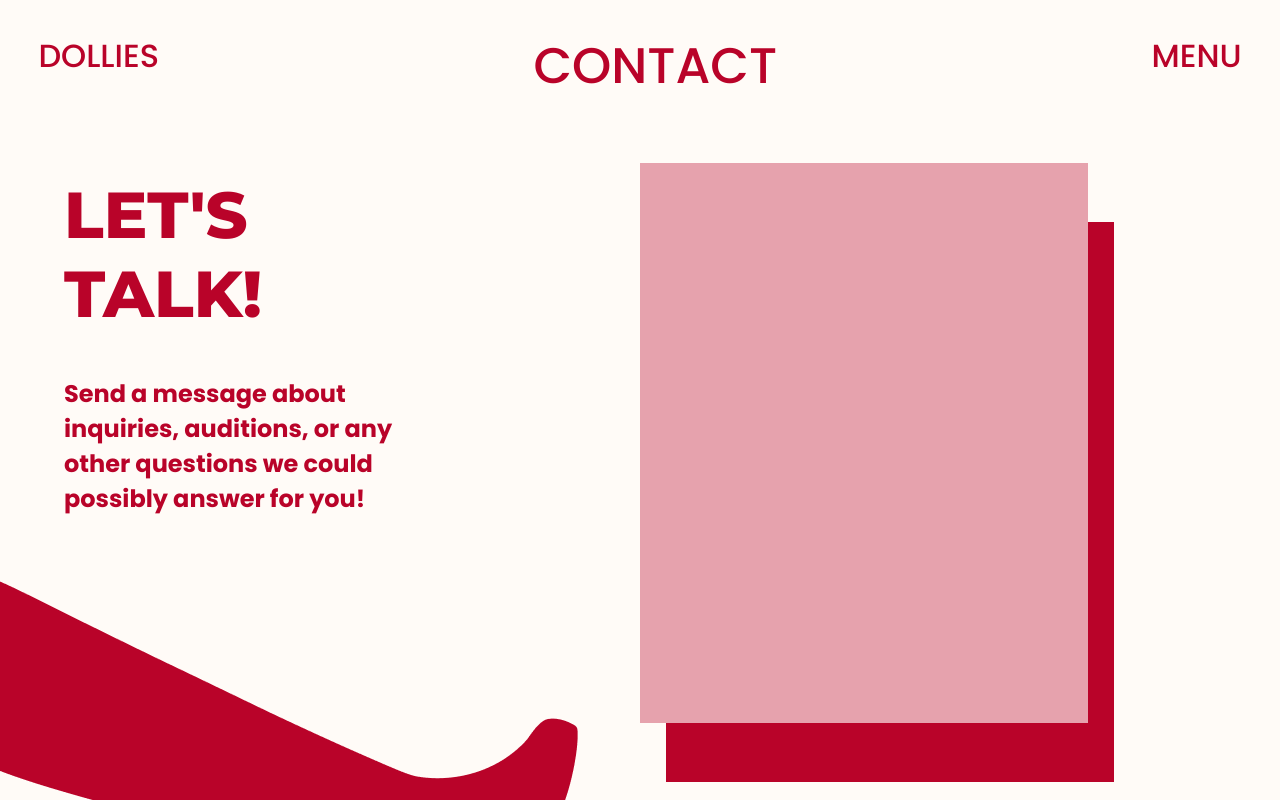
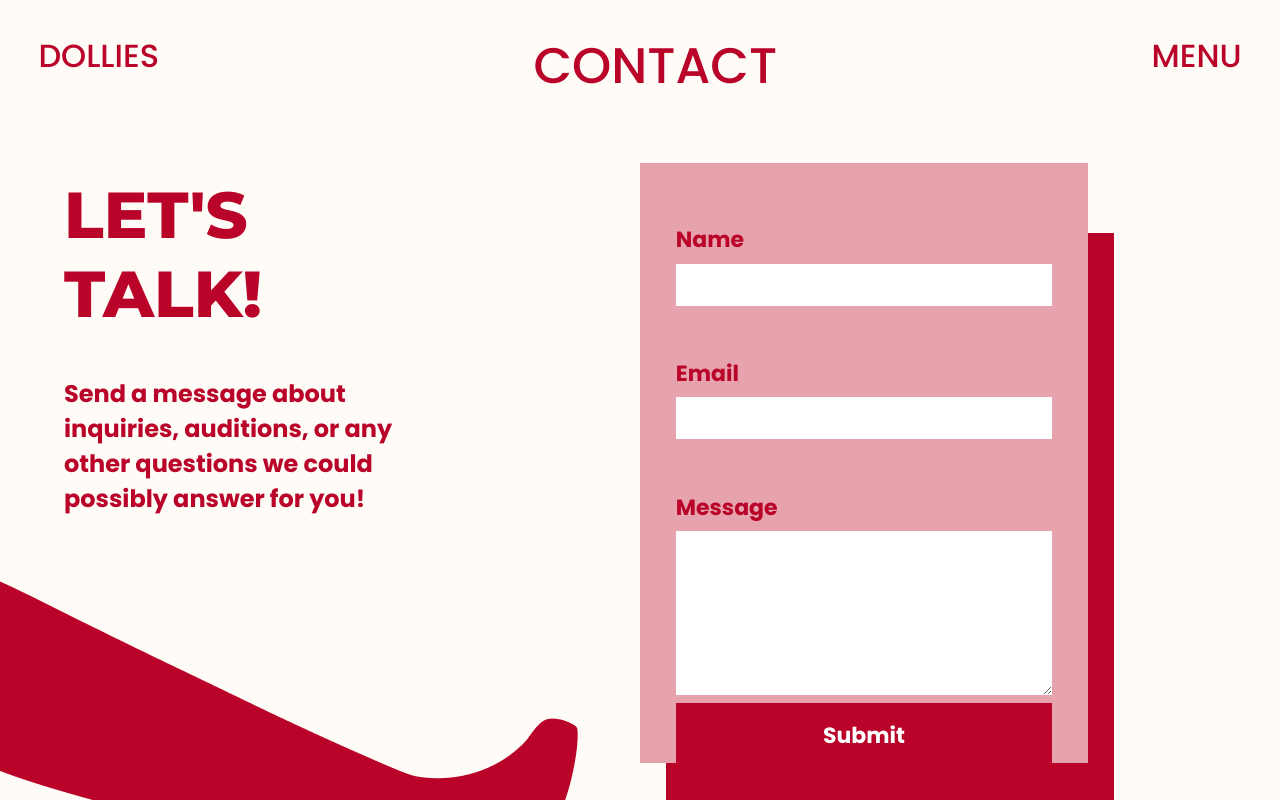
Before and after one commit to hichewss/dollies, a React (Create React App) app: page / in a window 1280 px wide. Built offline with nearby package versions, Linux system fonts and the light colour scheme.

Commit message:
Updated contact page

```diff
--- a/src/components.css
+++ b/src/components.css
@@ -112,6 +112,10 @@
   margin-right: 5%;
 }
 
+.mini-center-margin {
+  margin: 2% 8%;
+}
+
 .small-center-margin {
   margin: 5% 5%;
 }
@@ -126,6 +130,10 @@
 
 .large-left-margin {
   margin-left: 30%;
+}
+
+.mini-top-margin {
+  margin-top: 2%;
 }
 
 .small-top-margin {
@@ -211,22 +219,23 @@
 }
 
 /* contact */
+
 .contact-box {
   width: 50%;
 }
 
 .contact-light-red-box {
   width: 35%;
-  height: 70vh;
+  height: 75vh;
   background-color: var(--color-line);
   z-index: 2;
   position: absolute;
+
 }
-
 
 .contact-red-box {
   width: 35%;
-  height: 70vh;
+  height: 75vh;
   background-color: var(--color-dark-red);
   z-index: 1;
   position: absolute;
@@ -236,6 +245,18 @@
 
 .contact-text {
   width: 52%;
+}
+
+.contact-text-box {
+  background-color: white;
+  height: 5vh;
+}
+
+.contact-submit-box {
+  background-color: var(--color-dark-red);
+  color: white;
+  text-align: center;
+  padding: 2vh 0;
 }
 
 /* footer */
@@ -316,6 +337,7 @@ h6 {
   font-family: "Poppins", sans-serif;
   font-weight: 600;
   font-size: 22px;
+  margin-bottom: 2%;
 }
 
 p {
@@ -325,6 +347,27 @@ p {
   line-height: 48px;
 }
 
+input {
+  font-family: "Poppins", sans-serif;
+  border: none;
+  outline: none;
+  font-weight: 600;
+  font-size: 22px;
+  padding-left: 5px;
+}
+
+textarea {
+  font-family: "Poppins", sans-serif;
+  border: none;
+  outline: none;
+  font-weight: 600;
+  font-size: 22px;
+  padding-left: 5px;
+  margin-bottom: 2%;
+  background-color: white;
+  height: 20vh;
+}
+
 @font-face {
   font-family: "Montserrat";
   src: url("./fonts/ttf/Montserrat-ExtraBold.ttf");
--- a/src/pages/ContactPage.tsx
+++ b/src/pages/ContactPage.tsx
@@ -22,10 +22,29 @@ function ContactPage() {
         </div>
         <div className="contact-box">
           <div className="small-top-margin" />
-          <div className="contact-light-red-box"></div>
+          <div className="contact-light-red-box">
+            <div className="mini-center-margin">
+              <form>
+                <div className="vertical-box">
+                  <h6 className="color-red">Name</h6>
+                  <input className="contact-text-box" id="name" type="name" />
+                  <h6 className="color-red">Email</h6>
+                  <input className="contact-text-box" id="email" type="email" />
+                  <h6 className="color-red">Message</h6>
+                  <textarea id="message" />
+                  <input
+                    className="contact-submit-box"
+                    id="submit"
+                    type="submit"
+                  ></input>
+                </div>
+              </form>
+            </div>
+          </div>
           <div className="contact-red-box"></div>
         </div>
       </div>
+      <div className="small-bottom-margin"></div>
       <div className="small-bottom-margin"></div>
       <RedFooter />
     </div>
```
